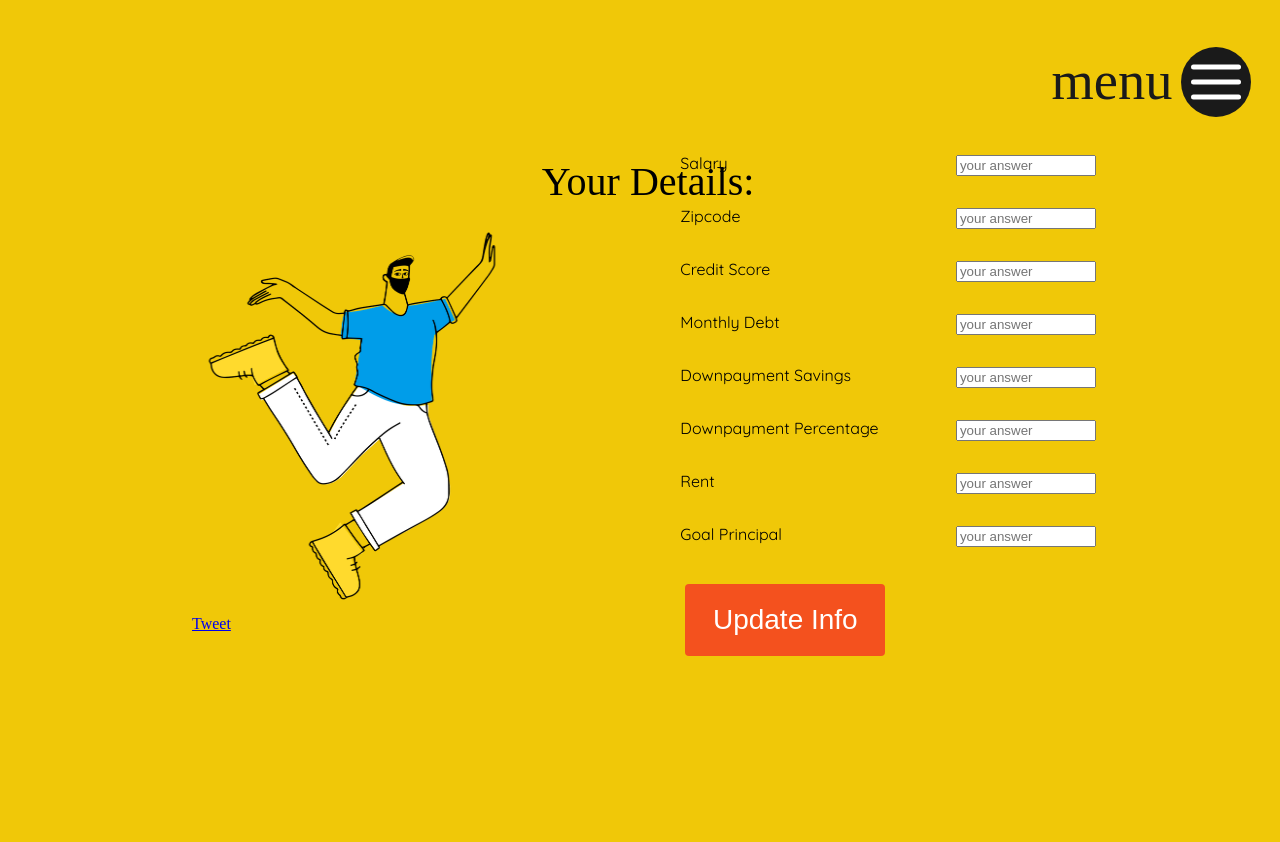
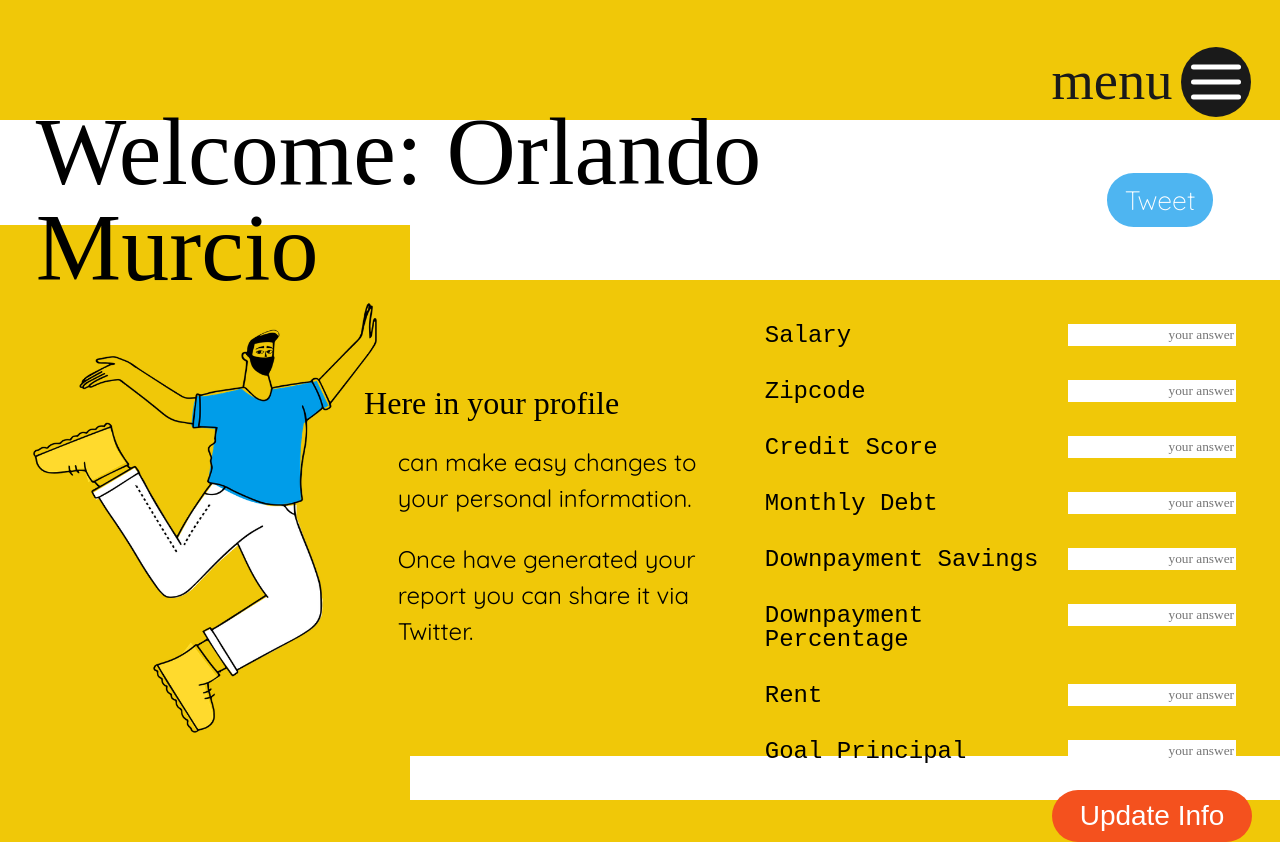
Before and after one commit to Dream-Home-PEABOT/DreamHome_FEE, a React (Create React App) app: page /profile in a window 1280 px wide. Before the commit the page ends 800 px from the top, so only its background shows below. Built offline with nearby package versions, Linux system fonts and the light colour scheme; no server answers; a web font is replaced by a local one.

Commit message:
Style Profile view

```diff
--- a/src/components/Journey/Journey.css
+++ b/src/components/Journey/Journey.css
@@ -1,6 +1,7 @@
 .journey-section{
   background-color: #F0C808;
   height: 85vh;
+
 }
 
 .container{
--- a/src/components/Profile/Profile.css
+++ b/src/components/Profile/Profile.css
@@ -1,46 +1,179 @@
-.profile-body {
-  display: grid;
-  grid-template-columns: 50% 50%;
-  grid-template-rows: 5vw 30vw 5vw;
-  grid-gap: 1em;
+
+.profile-section{
+  background-color: #fff;
+  height: 85vh;
+
 }
+
+
+.welcome-prof{
+  background-color: rgb(255, 255, 255);
+  height: 20vh;
+  display: inline-flex;
+  justify-content: space-between;
+  width: 100%;
+  align-items: center;
+}
+
+
+.prof-container{
+  display: inline-flex;
+  justify-content: center;
+  align-items: center;
+  height: 70%;
+  width: 100%;
+
+}
+
+.twitter{
+  padding:0.3em 1.2em;
+  margin: 5em;
+  border-radius:2em;
+  border: none;
+  box-sizing: border-box;
+  text-decoration:none;
+  font-family:'Roboto',sans-serif;
+  font-weight:300;
+  color:#FFFFFF;
+  background-color:#4eb5f1;
+  text-align:center;
+  transition: all 0.2s;
+  height: 4em;
+  width: 8em;
+}
+
+
+.twitter:hover{
+  background-color: #4095c6;
+}
+
+@media all and (max-width:30em){
+  .twitter{
+    display:block;
+    margin:0.2em auto;
+  }
+}
+
+.profile-header{
+  color:black;
+  font-family: var(	--card);
+  font-size: 2em;
+  margin-left: -22%;
+
+}
+
+.header{
+  color:black;
+  font-family: var(	--card);
+  font-size: 3em;
+  z-index: 3;
+  margin-left: 4%;
+}
+.intruc{
+  margin-left: -10%;
+  font-size: 1.5em;
+  font-family: var(--note);
+  margin-top: 9%;
+  line-height: 1.5em;
+}
+
+.salut{
+  width: 70vw;
+  z-index: 1;
+}
+
+.twitter-hashtag-button{
+  font-family: var(  --note);
+  text-decoration: none;
+  font-size: 2em;
+  color: #fff;
+
+}
+
+.center-container{
+  background: #F0C808;
+  height: 100%;
+  width: 50%;
+  display: flex;
+  justify-content: center;
+  align-items: center;
+}
+
+.detail{
+  margin: 5%;
+}
+
+.btn-cont{
+  display: flex;
+  justify-content:flex-end;
+}
+.right-container{
+  background: #F0C808;
+  height: 100%;
+  width: 90%;
+
+}
+
+.left-container{
+  background: #F0C808;
+  height: 123%;
+  width: 66%;
+  display: flex;
+  justify-content: center;
+  align-items: center;
+}
+
+
 .user-image{
-  width: 20em;
-  height: 25em;
+  height: 80%;
+}
+
+.cat{
+  font-family: var(--mono);
+  font-size: 1.5em;
+}
+
+.inpt{
+  border: none;
+  height: 1.5em;
+  color: var(--dark-purple);
+  font-family: var(--card);
+  text-align: right;
+}
+
+.input::placeholder{
+  color: indigo;
 }
 
 .user-details{
   font-family: 'Quicksand', sans-serif;
-  display:grid;
-  grid-gap: 2em;
+ display: flex;
+ flex-direction: column;
+ justify-content: space-between;
 }
 
 .user-details-fields{
-  display:grid;
-  grid-template-columns:65% 35%;
-  grid-gap: 1em;
+  display: inline-flex;
+  margin: 1em;
+  justify-content: space-between;
 }
 
 .update-profile {
   display: inline-block;
-  border-radius: 4px;
+  border-radius: 25em;
   background-color: #f4511e;
   border: none;
   color: #FFFFFF;
   text-align: center;
   font-size: 28px;
-  padding: 20px;
+  padding: 10px;
   width: 200px;
   transition: all 0.5s;
   cursor: pointer;
-  margin: 5px;
+  margin-top: 10px;
 }
 
 
-.profile-header,
-.profile-footer {
-  grid-column: 1 / span 2;
-}
 
 /* Demo Specific Styles */
 .profile-body {
@@ -48,15 +181,3 @@
   max-width: 56em;
   padding: 1em 0;
 }
-
-.profile-header,
-.profile-aside,
-.profile-footer {
-  display: flex;
-  align-items: center;
-  justify-content: center;
-}
-
-.profile-img-container{
-  justify-self:start;
-}
--- a/src/components/Profile/Profile.tsx
+++ b/src/components/Profile/Profile.tsx
@@ -2,68 +2,106 @@ import React, { useState } from "react";
 // import {updateReport} from "../../helpers/apiCalls"//iTHink this has to be pass down as a prop from app
 import bkg_img from "../../images/report/Big Shoes - Jumping On One leg Pose.png";
 import "./Profile.css";
+
 interface profileProp {
   updateReport: any;
 }
 
 export const Profile: React.FC<profileProp> = ({ updateReport }) => {
   const [profileInfo, updateProfileInfo] = useState<any>({})
+  const [error, setError] = useState<string>('')
   const handleChange = (e:any)=>{
+
     updateProfileInfo({...profileInfo, [e.target.name]: e.target.value})
   }
   return (
-    <div className="profile-body">
-      <h3 className="profile-header title-3" data-testid="Dream Home">
-        Your Details:
-      </h3>
-      <div className="profile-img-container">
-        <img src={bkg_img} alt="User avatar" className="user-image" />
+    <section className="profile-section">
+      <div className="welcome-prof">
+        <div className="salut">
+
+          <h3 className="header" data-testid="Dream Home">
+              Welcome: Orlando Murcio
+          </h3>
+
+        </div>
+
+        <button className="twitter">
+          <a
+          className="twitter-hashtag-button"
+          href="https://twitter.com/intent/tweet?original_referer=https://dream-home-cap.herokuapp.com&source=twitter-share-button&url=https://dream-home-cap.herokuapp.com/&text=My%2010%20year%20plan%20for%20my%20dream%20home: find out yours! pic.twitter.com/22ej5357uO "
+          data-size="large"
+          >
+          Tweet
+            </a>
+        </button>
+
       </div>
-      <div className="profile-aside">
-        <div className="user-details">
-          <div className="user-details-fields">
-            <div>Salary</div>
-            <input onChange={handleChange} name={"salary"}type="text" placeholder="your answer"/>
+      <div className="prof-container">
+
+        <div className="left-container">
+          <img src={bkg_img} alt="User avatar" className="user-image" />
+        </div>
+
+        <div className="center-container">
+          <div className="detail">
+            <h3 className="profile-header" data-testid="Dream Home">Here in your profile </h3>
+            <p className="intruc"> can make easy changes to your personal information.</p>
+            <p className="intruc"> Once have generated your report you can share it via Twitter.</p>
           </div>
-          <div className="user-details-fields">
-            <div>Zipcode</div>
-            <input onChange={handleChange} name={"zipcode"}type="text" placeholder="your answer"/>
+        </div>
+
+        <div className="right-container">
+
+
+          <div className="user-details detail">
+            <div className="user-details-fields">
+              <h1 className='cat'>Salary</h1>
+              <input className='inpt' onChange={handleChange} name={"salary"}type="text" placeholder="your answer"/>
+            </div>
+            <div className="user-details-fields">
+              <h1  className='cat'>Zipcode</h1>
+              <input className='inpt' onChange={handleChange} name={"zipcode"}type="text" placeholder="your answer"/>
+            </div>
+            <div className="user-details-fields">
+              <h1 className='cat'>Credit Score</h1>
+              <input className='inpt' onChange={handleChange} name={"credit_score"}type="text" placeholder="your answer"/>
+            </div>
+            <div className="user-details-fields">
+              <h1 className='cat'>Monthly Debt</h1>
+              <input className='inpt' onChange={handleChange} name={"motnhly_debt"}type="text" placeholder="your answer"/>
+            </div>
+            <div className="user-details-fields">
+              <h1  className='cat' >Downpayment Savings</h1>
+              <input className='inpt' onChange={handleChange} name={"downpayment_savings"}type="text" placeholder="your answer"/>
+            </div>
+            <div className="user-details-fields">
+              <h1 className='cat'>Downpayment Percentage</h1>
+              <input className='inpt' onChange={handleChange} name={"downpayment_percentage"}type="text" placeholder="your answer"/>
+            </div>
+            <div className="user-details-fields">
+              <h1  className='cat' >Rent</h1>
+              <input className='inpt' onChange={handleChange} name={"rent"}type="text" placeholder="your answer"/>
+            </div>
+            <div className="user-details-fields">
+              <h1 className='cat'>Goal Principal</h1>
+              <input className='inpt' onChange={handleChange} name={"goal_principal"} type="text" placeholder="your answer"/>
+            </div>
+            <div className="btn-cont">
+
+              <button onClick={()=>updateReport(profileInfo)}className="update-profile">Update Info</button>
+            </div>
           </div>
-          <div className="user-details-fields">
-            <div>Credit Score</div>
-            <input onChange={handleChange} name={"credit_score"}type="text" placeholder="your answer"/>
-          </div>
-          <div className="user-details-fields">
-            <div>Monthly Debt</div>
-            <input onChange={handleChange} name={"motnhly_debt"}type="text" placeholder="your answer"/>
-          </div>
-          <div className="user-details-fields">
-            <div>Downpayment Savings</div>
-            <input onChange={handleChange} name={"downpayment_savings"}type="text" placeholder="your answer"/>
-          </div>
-          <div className="user-details-fields">
-            <div>Downpayment Percentage</div>
-            <input onChange={handleChange} name={"downpayment_percentage"}type="text" placeholder="your answer"/>
-          </div>
-          <div className="user-details-fields">
-            <div>Rent</div>
-            <input onChange={handleChange} name={"rent"}type="text" placeholder="your answer"/>
-          </div>
-          <div className="user-details-fields">
-            <div>Goal Principal</div>
-            <input onChange={handleChange} name={"goal_principal"}type="text" placeholder="your answer"/>
-          </div>
-            <button onClick={()=>updateReport(profileInfo)}className="update-profile">Update Info</button>
         </div>
+
       </div>
-        <a
+        {/* <a
           className="twitter-hashtag-button"
           href="https://twitter.com/intent/tweet?original_referer=https://dream-home-cap.herokuapp.com&source=twitter-share-button&url=https://dream-home-cap.herokuapp.com/&text=My%2010%20year%20plan%20for%20my%20dream%20home: find out yours! pic.twitter.com/22ej5357uO "
           data-size="large"
         >
           Tweet
         </a>
-      <div className="profile-footer"></div>
-    </div>
+      <div className="profile-footer"></div> */}
+    </section>
   );
 };
--- a/src/components/Question/Question.tsx
+++ b/src/components/Question/Question.tsx
@@ -1,7 +1,7 @@
 //
 import React, { useState, useContext, useEffect, useRef } from "react";
 import { Link } from "react-router-dom";
-import { QuestionContext, AnswerContext } from "../../helpers/context";
+import { QuestionContext} from "../../helpers/context";
 import "./Question.css";
 import bkg_img from "../../images/questions/Big Shoes - Sitting On Floor.png";
 import location_img from "../../images/questions/Charco - Location Map.png";
```
